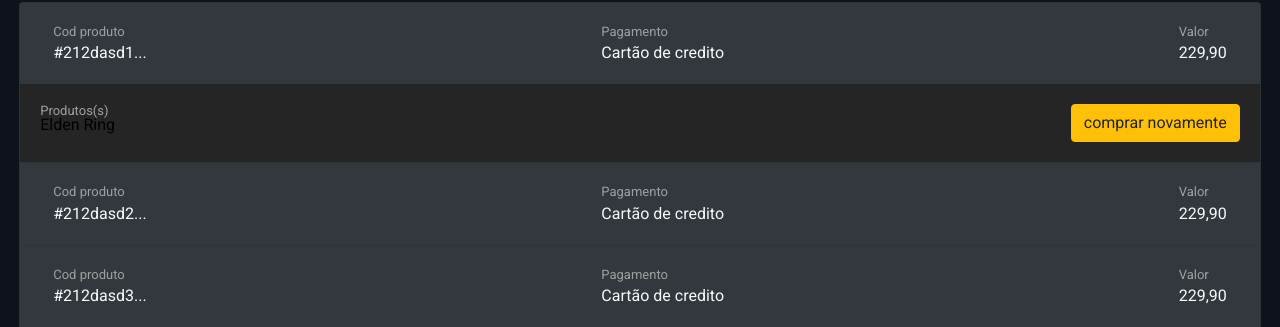
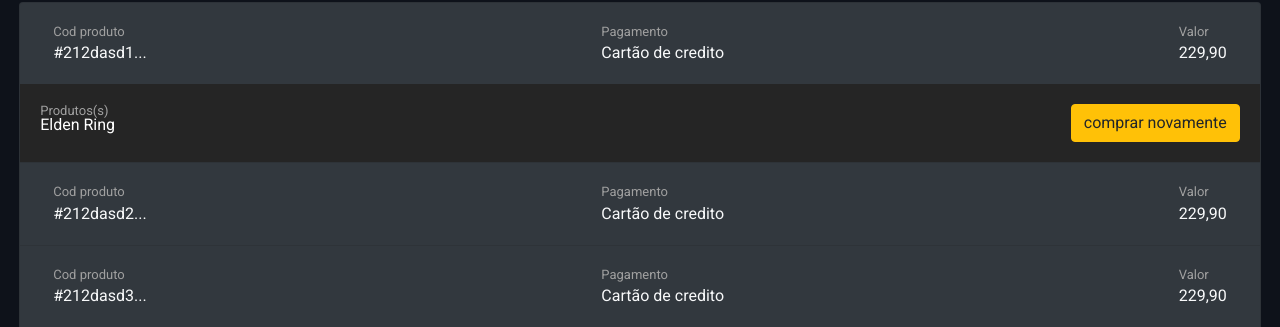
Before and after one commit to MGT-21/Simiplay_store, a PHP site: page /pedidos.php in a window 1280 px wide, after a click that opens the changed part. Shown: the part 134-461 px from the top of the page. Run offline with PHP 8.4, Linux system fonts and the light colour scheme.

Commit message:
ajuste na página de pedidos e na formatação dos cards na página de catálogo

```diff
--- a/js/tudo.js
+++ b/js/tudo.js
@@ -31,7 +31,7 @@
                     <button href="#" type="button" class="btn btn-block btn-outline-dark btAddToCart custom-link"
                     data-name="${item.name}"
                     data-dealer="${item.dealer}"
-                    data-price="${item.price}">RS ${item.price}
+                    data-price="${item.price.toFixed(2)}">RS ${item.price.toFixed(2)}
                     </button>
                 </div>
             </div>
--- a/pedidos.php
+++ b/pedidos.php
@@ -56,7 +56,7 @@
             <div class="card-body colapse-contaier-botton d-flex justify-content-between">
               <ul>
                 <li class="descricao-title">Produtos(s)</li>
-                <li>Elden Ring</li>
+                <li class="text-white">Elden Ring</li>
               </ul>
               <button type="button" class="btn btn-warning">comprar novamente</button>
             </div>
@@ -93,7 +93,7 @@
             <div class="card-body colapse-contaier-botton d-flex justify-content-between">
               <ul>
                 <li class="descricao-title">Produtos(s)</li>
-                <li>Elden Ring</li>
+                <li class="text-white">Elden Ring</li>
               </ul>
               <button type="button" class="btn btn-warning">comprar novamente</button>
             </div>
@@ -131,7 +131,7 @@
             <div class="card-body colapse-contaier-botton d-flex justify-content-between">
               <ul>
                 <li class="descricao-title">Produtos(s)</li>
-                <li>Elden Ring</li>
+                <li class="text-white">Elden Ring</li>
               </ul>
               <button type="button" class="btn btn-warning">comprar novamente</button>
             </div>
@@ -168,7 +168,7 @@
             <div class="card-body colapse-contaier-botton d-flex justify-content-between">
               <ul>
                 <li class="descricao-title">Produtos(s)</li>
-                <li>Elden Ring</li>
+                <li class="text-white">Elden Ring</li>
               </ul>
               <button type="button" class="btn btn-warning">comprar novamente</button>
             </div>
```
